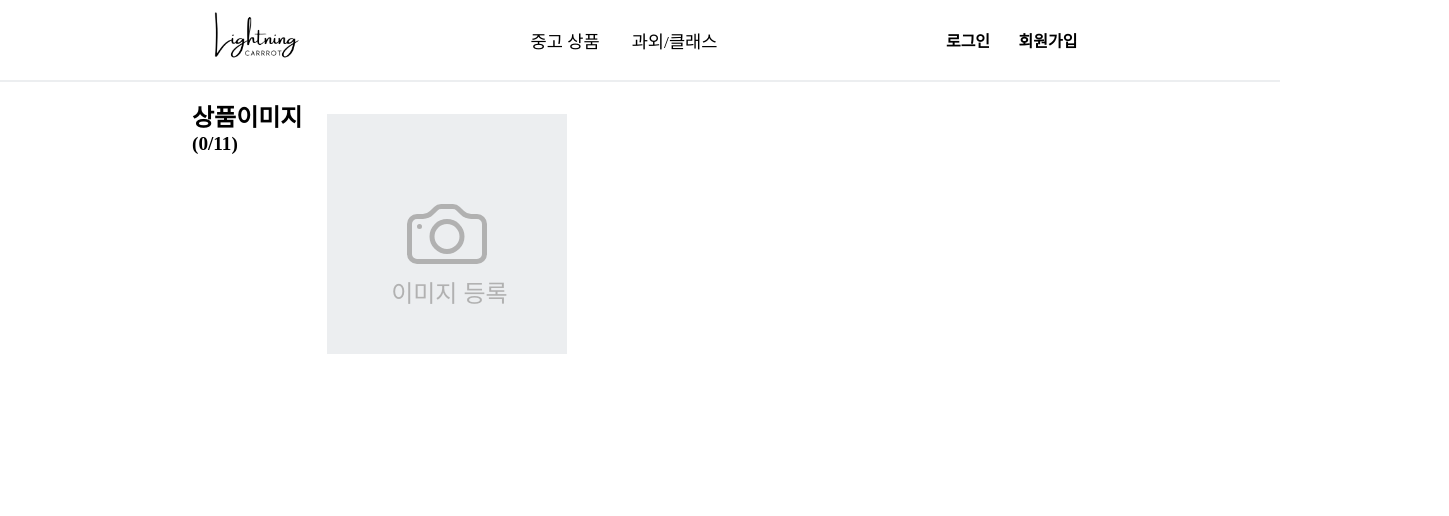
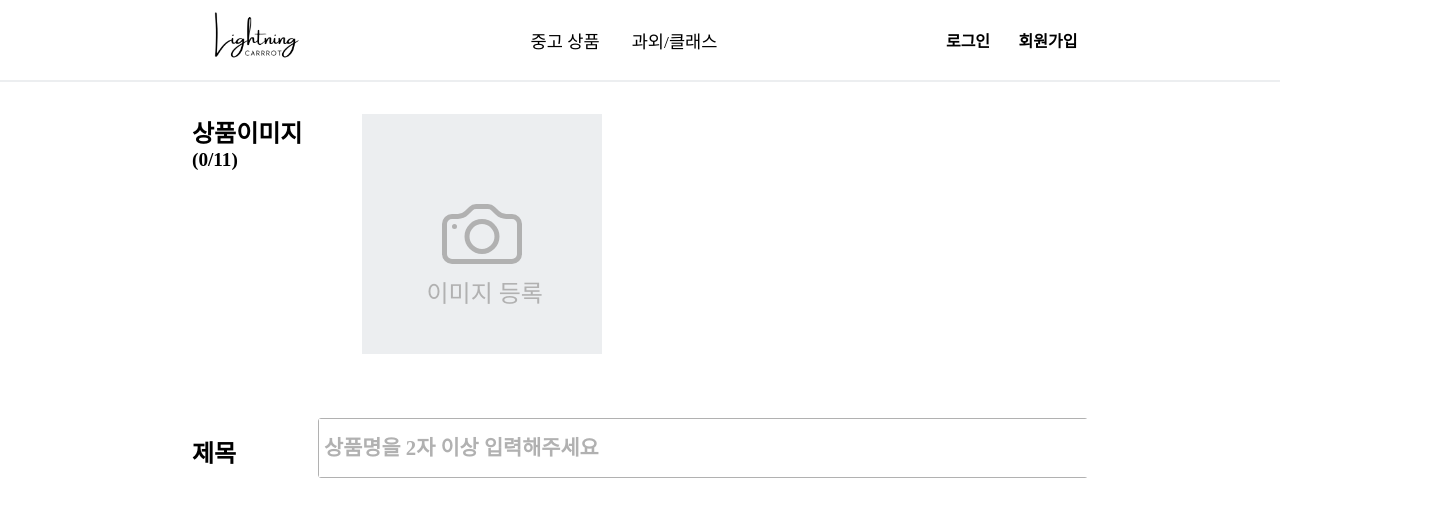
Before and after one commit to eunbbori/-Lightning-Carrot, a React (Create React App) app in the folder lightning-carrot-client/: page /addPost/product in a window 1280 px wide. Shown: the top 516 px of the page, 1449 px wide, since content can reach past the window. Built offline with nearby package versions, Linux system fonts and the light colour scheme; a web font is replaced by a local one.

Commit message:
input 컴포넌트 및 글쓰기 title 구현

```diff
--- /dev/null
+++ b/lightning-carrot-client/src/components/InputText/AppInputText.tsx
@@ -0,0 +1,34 @@
+/** @jsxImportSource @emotion/react */
+
+import React from "react";
+import { InputProps } from "../../interface/InputProps";
+import { inputTextContainer, inputTextStyle } from "./AppInputTextStyle";
+
+const AppInputText: React.FC<InputProps> = ({
+  defaultValue,
+  required,
+  width,
+  height,
+  type,
+  placeholder,
+  className,
+  onChange,
+  refer,
+}) => {
+  return (
+    <div css={inputTextContainer}>
+      <input
+        css={[inputTextStyle, { width }, { height }]}
+        ref={refer}
+        type={type}
+        defaultValue={defaultValue}
+        placeholder={placeholder}
+        className={className}
+        onChange={onChange}
+        required={required}
+      />
+    </div>
+  );
+};
+
+export default AppInputText;
--- /dev/null
+++ b/lightning-carrot-client/src/components/InputText/AppInputTextStyle.ts
@@ -0,0 +1,18 @@
+/** @jsxImportSource @emotion/react */
+import { css } from "@emotion/react";
+import theme from "../../styles/theme";
+
+export const inputTextContainer = css``;
+export const inputTextStyle = css`
+  font-family: inherit;
+  font-size: 1.3rem;
+  font-weight: bold;
+  ::placeholder {
+    color: ${theme.sideColor};
+  }
+  border: none;
+  padding: 5px;
+  &:focus {
+    outline: none;
+  }
+`;
--- /dev/null
+++ b/lightning-carrot-client/src/interface/InputProps.ts
@@ -0,0 +1,14 @@
+import { RefObject } from "react";
+
+export interface InputProps {
+  defaultValue?: string;
+  required?: boolean;
+  width?: string;
+  height?: string;
+  type: string;
+  placeholder?: string;
+  accept?: string;
+  className: string;
+  onChange?: React.ChangeEventHandler<HTMLInputElement>;
+  refer?: RefObject<HTMLInputElement>;
+}
--- a/lightning-carrot-client/src/views/AddPostView/AddProductView/AddProduct.tsx
+++ b/lightning-carrot-client/src/views/AddPostView/AddProductView/AddProduct.tsx
@@ -2,11 +2,12 @@ import React from "react";
 /** @jsxImportSource @emotion/react */
 import Header from "../../../components/Header/Header";
 import ImageUpload from "../../../components/Image/ImageUpload";
+import AppInputText from "../../../components/InputText/AppInputText";
 import { HomeMainContainer, HomeMainWrapper } from "../../../styles/common";
 import {
+  ContentWrapper,
   imgContainer,
-  imgTitleContainer,
-  imgWrapper,
+  TitleContainerStyle,
   TitleStyle,
 } from "./AddProductViewStyle";
 
@@ -16,13 +17,28 @@ const AddProduct = () => {
       <Header />
       <div css={HomeMainWrapper}>
         <div css={HomeMainContainer}>
-          <div css={imgWrapper}>
-            <div css={imgTitleContainer}>
+          <div css={ContentWrapper}>
+            <div css={TitleContainerStyle}>
               <div css={TitleStyle}>상품이미지</div>
               <div className="imgCountStyle">(0/11)</div>
             </div>
             <div css={imgContainer}>
               <ImageUpload />
+            </div>
+          </div>
+          <div css={ContentWrapper}>
+            <div css={TitleContainerStyle}>
+              <div css={TitleStyle}>제목</div>
+            </div>
+            <div className="titleContainer">
+              <AppInputText
+                width={"70rem"}
+                height={"3rem"}
+                type={"text"}
+                className={"inputTitle"}
+                required={true}
+                placeholder={"상품명을 2자 이상 입력해주세요"}
+              />
             </div>
           </div>
         </div>
--- a/lightning-carrot-client/src/views/AddPostView/AddProductView/AddProductViewStyle.ts
+++ b/lightning-carrot-client/src/views/AddPostView/AddProductView/AddProductViewStyle.ts
@@ -2,10 +2,20 @@
 import { css } from "@emotion/react";
 import theme from "../../../styles/theme";
 
-export const imgWrapper = css`
+export const ContentWrapper = css`
   display: flex;
+  margin-bottom: 3rem;
+
+  .titleContainer {
+    width: 60vw;
+    margin: auto;
+    border-radius: 3px;
+    border: 1px solid ${theme.sideColor};
+  }
 `;
-export const imgTitleContainer = css`
+export const TitleContainerStyle = css`
+  width: 10rem;
+  margin-top: 1rem;
   .imgCountStyle {
     font-size: 1.2rem;
     font-weight: bold;
@@ -14,6 +24,7 @@ export const imgTitleContainer = css`
 export const TitleStyle = css`
   font-size: 1.5rem;
   font-weight: bold;
+  align-self: center;
 `;
 export const imgContainer = css`
   width: 60vw;
```
